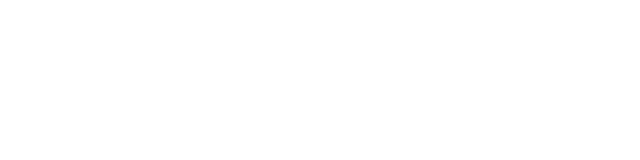
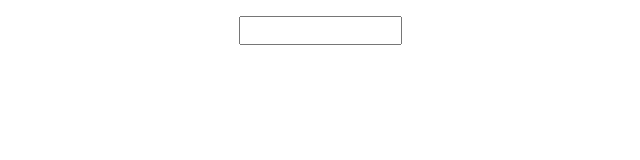
Before and after one commit to Arthur-art/reactjs-codecademy, a React (Create React App) app in the folder study-react/: page / in a window 1280 px wide. Shown: the top 160 px of the page, without its empty margins (320-960 px from the left). Built offline with nearby package versions, Linux system fonts and the light colour scheme.

Commit message:
useEffect study hooks

```diff
--- /dev/null
+++ b/study-react/src/components/LearningHooks/useEffect/UseEffectIntroduction.jsx
@@ -0,0 +1,18 @@
+import React, { useState, useEffect } from 'react'
+
+export const UseEffectIntroduction = ()=>{
+
+    const [name, setName] = useState('');
+
+  useEffect(()=>{
+      document.title = `Hi, ${name}`
+  }, [name])
+
+
+    return (
+        <div>
+            <h1>{name}</h1>
+            { <input type="text" value={name} onChange={({target})=> setName(name => target.value)}/> }
+        </div>
+    )
+}
--- a/study-react/src/index.jsx
+++ b/study-react/src/index.jsx
@@ -1,9 +1,9 @@
 import React from 'react'
 import ReactDOM from 'react-dom'
-
+import {UseEffectIntroduction} from './components/LearningHooks/useEffect/UseEffectIntroduction'
 ReactDOM.render(
     <React.StrictMode>
-
+     <UseEffectIntroduction />
     </React.StrictMode>,
     document.getElementById('app')
 );
```
